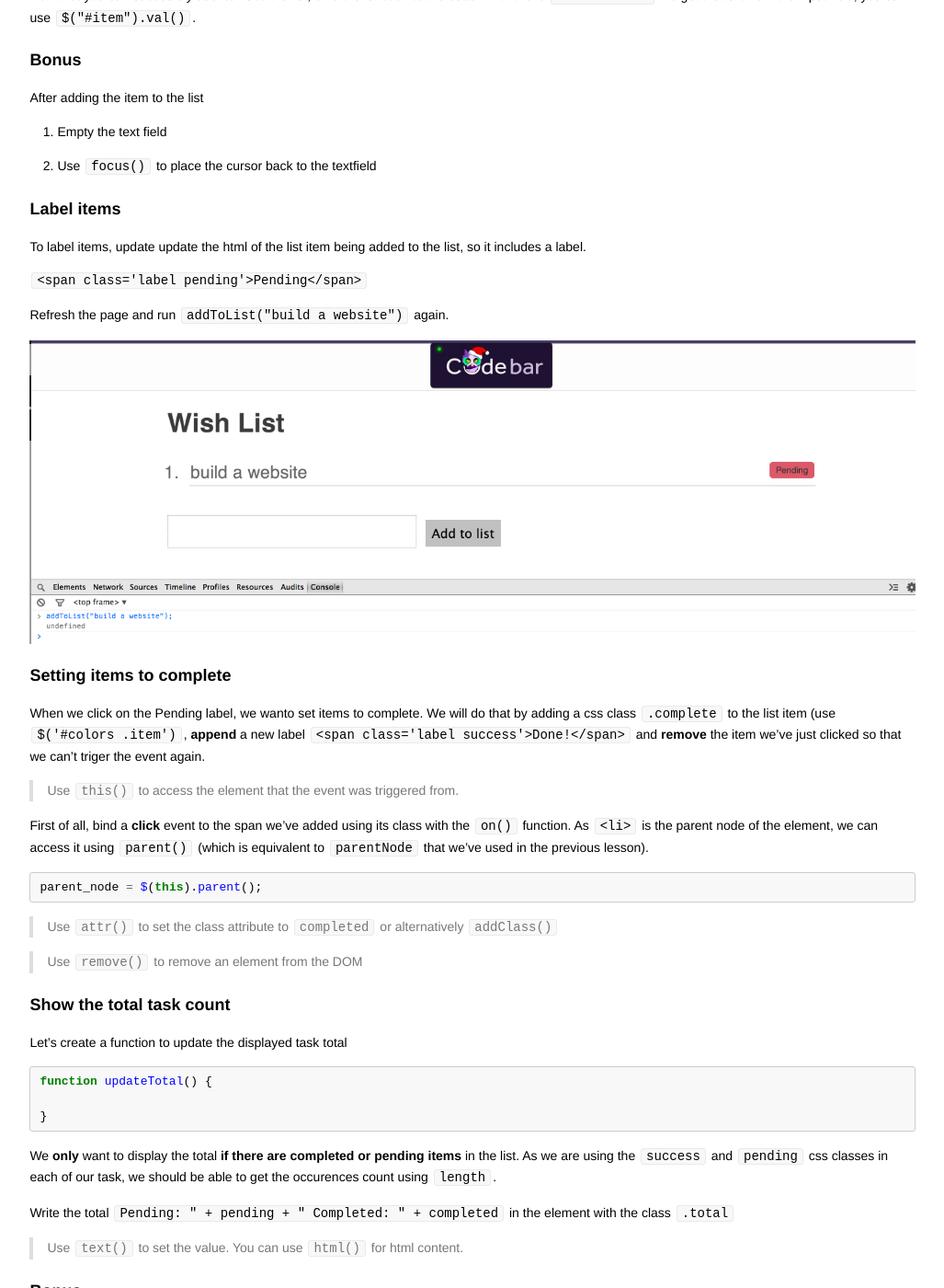
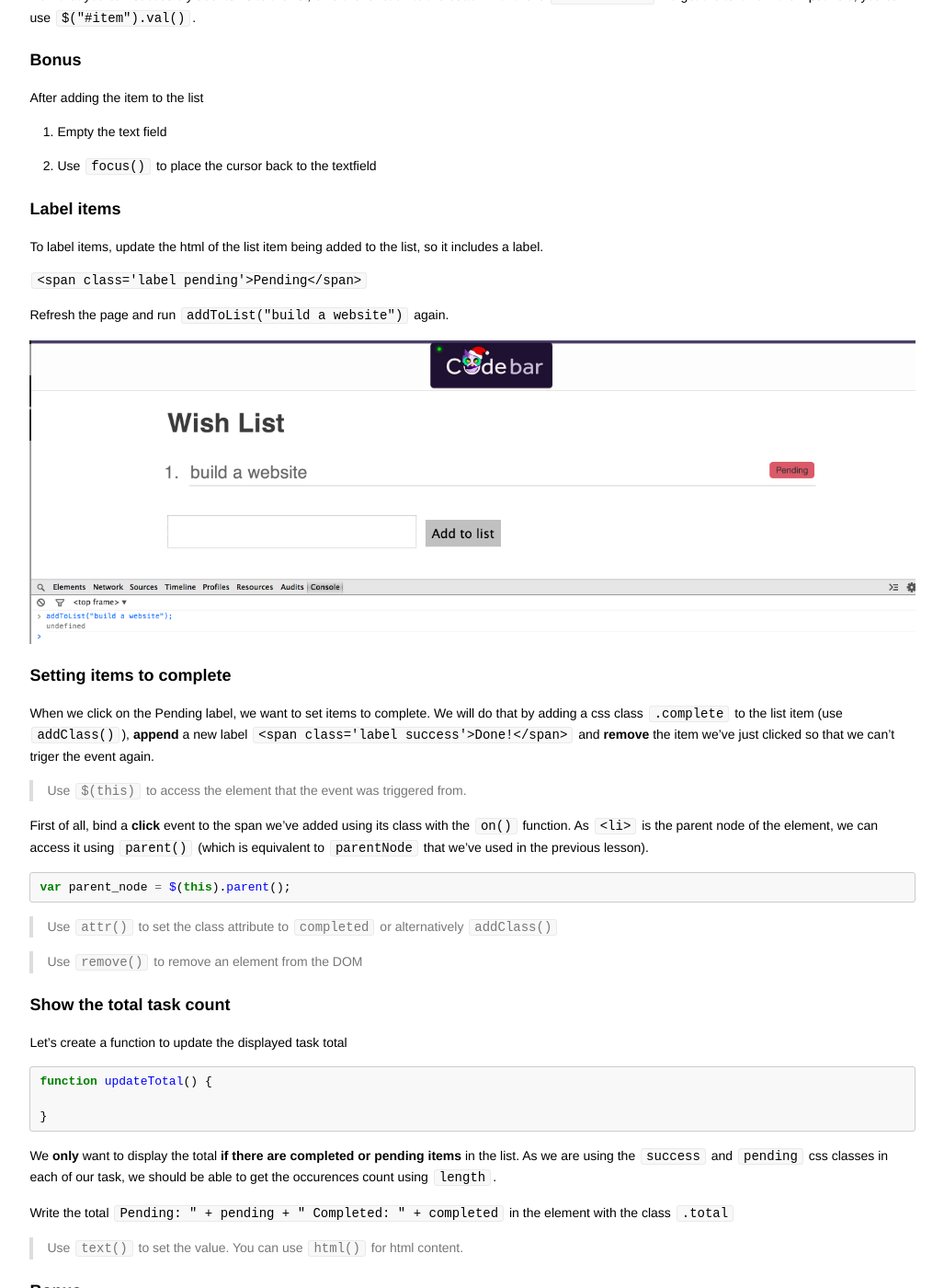
Before and after one commit to codebar/tutorials, a Jekyll site: the page built from js/lesson3/tutorial.md, in a window 1280 px wide and 1400 px high, scrolled down 3473 px. Shown: the whole window at 92% size, without its empty margins (126-1153 px from the left). Built offline with Jekyll 4.4.1, drawn with Linux system fonts in a browser that asks for light colours; Markdown is read by kramdown in place of the engine named in the settings; some of the changed text lies outside the part shown.

Commit message:
Multiple Typos
Not a big deal ;)

````diff
--- a/js/lesson3/tutorial.md
+++ b/js/lesson3/tutorial.md
@@ -185,7 +185,7 @@ After adding the item to the list
 
 ###Label items
 
-To label items, update update the html of the list item being added to the list, so it includes a label.
+To label items, update the html of the list item being added to the list, so it includes a label.
 
 `<span class='label pending'>Pending</span>`
 
@@ -195,15 +195,15 @@ Refresh the page and run `addToList("build a website")` again.
 
 ###Setting items to complete
 
-When we click on the Pending label, we wanto set items to complete. We will do that by adding a css class `.complete` to the list item (use `$('#colors .item')`, **append** a new label `<span class='label success'>Done!</span>` and **remove** the item we've just clicked so that we can't triger the event again.
+When we click on the Pending label, we want to set items to complete. We will do that by adding a css class `.complete` to the list item (use `addClass()`), **append** a new label `<span class='label success'>Done!</span>` and **remove** the item we've just clicked so that we can't triger the event again.
 
-> Use `this()` to access the element that the event was triggered from.
+> Use `$(this)` to access the element that the event was triggered from.
 
 First of all, bind a **click** event to the span we've added using its class with the `on()` function. As `<li>` is the parent node of the <span> element, we can access it using `parent()` (which is equivalent to `parentNode`
 that we've used in the previous lesson).
 
 ``` js
-parent_node = $(this).parent();
+var parent_node = $(this).parent();
 ```
 
 > Use `attr()` to set the class attribute to `completed` or alternatively `addClass()`
````
Also changed, not shown: other parts of js/lesson3/tutorial.md (+2 -2 lines).
